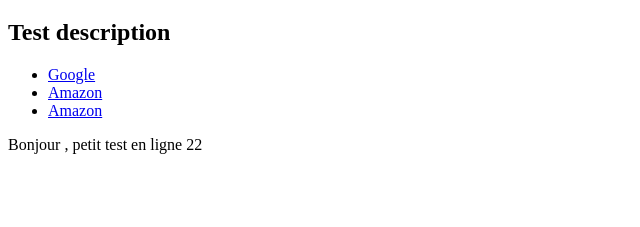
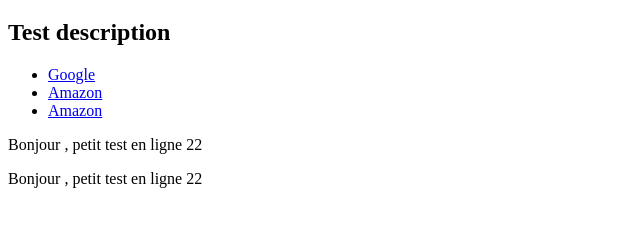
Before and after one commit to SCHmaxime/Test-ci, a website: page docs/index.html in a window 1280 px wide. Shown: the part 61-288 px from the top of the page, without its empty margins (0-640 px from the left). Drawn offline with Linux system fonts and the light colour scheme.

Commit message:
ajout paragraphe

```diff
--- a/docs/index.html
+++ b/docs/index.html
@@ -14,5 +14,6 @@
       <li><a href="https://www.amazzzzzzzon.fr" target="_blank">Amazon</a></li>
     </ul>
     <p>Bonjour , petit test en ligne 22</p>
+    <p>Bonjour , petit test en ligne 22</p>
   </body>
 </html>
```
